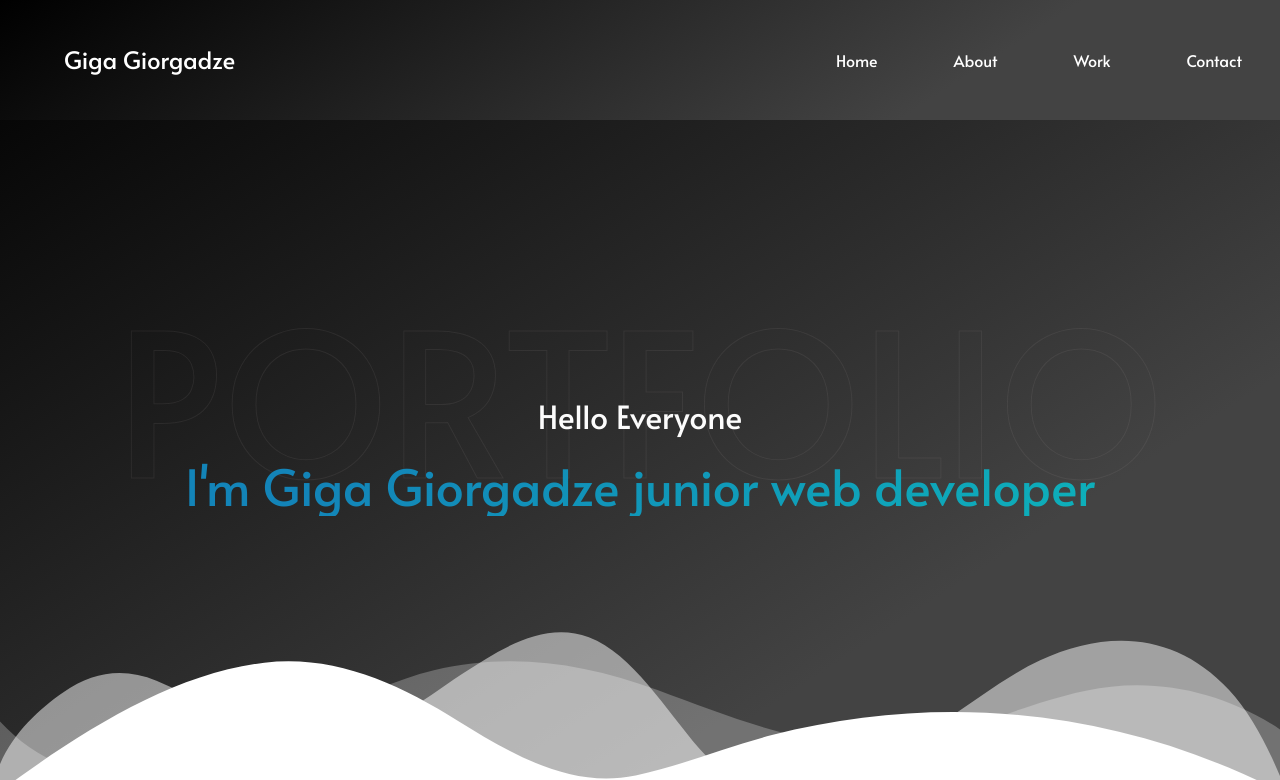
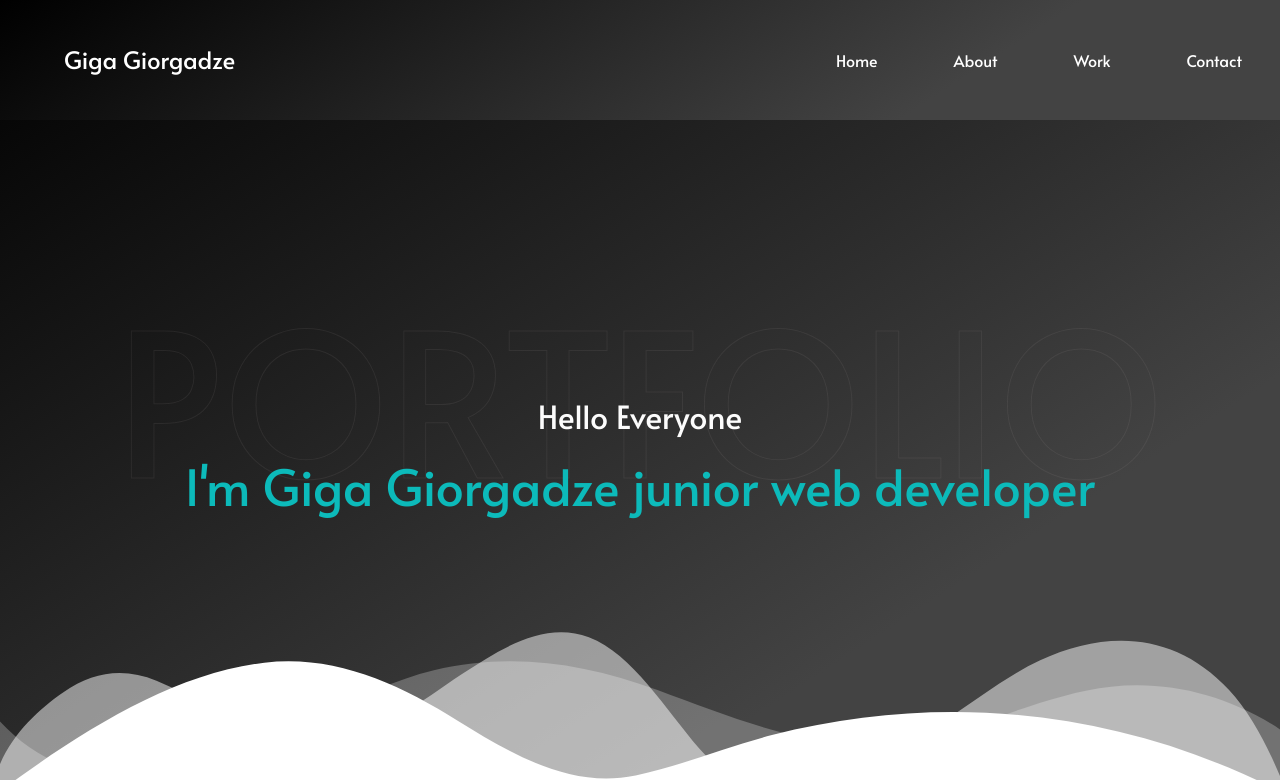
Before and after one commit to GigaGiorgadze/personal-portfolio, a plain HTML site: page index.html in a window 1280 px wide. Shown: the top 780 px of the page. Drawn offline with nearby package versions, Linux system fonts and the light colour scheme.

Commit message:
fixing text bug

```diff
--- a/style.css
+++ b/style.css
@@ -61,11 +61,8 @@ header>h1{
 }
 .headerCover h1{
     font-size: 50px;
-    background-color: #0cbaba;
-    background-image: linear-gradient(315deg, #0cbaba 0%, #1384b8 74%);
+color: #0cbaba;
 
-    -webkit-background-clip: text;
-    -webkit-text-fill-color: transparent;
 }
 .headerCover>p{
     margin-top: 9%;
@@ -74,9 +71,7 @@ header>h1{
     opacity: 100;
     transform: translateX(0);
 }
-.headerCover span{
-    color: slategrey;
-}
+
 .headerCover span::selection, .headerCover p::selection .headerCover h1::selection{
     color: white;
 }
```
